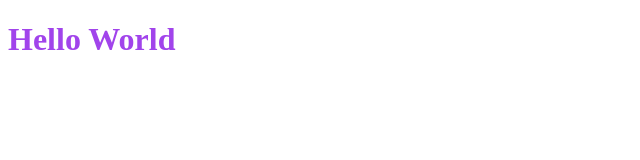
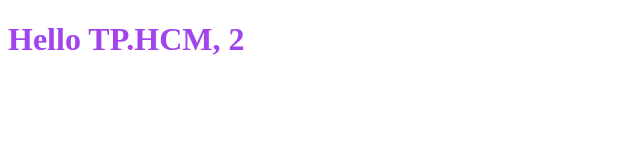
Before and after one commit to hnk005/Learn-Angular18, an Angular app: page / in a window 1280 px wide. Shown: the top 160 px of the page, without its empty margins (0-640 px from the left). Built offline with nearby package versions, Linux system fonts and the light colour scheme.

Commit message:
Complete update the component class and how to use interpolation

```diff
--- a/src/app/app.component.html
+++ b/src/app/app.component.html
@@ -1 +1 @@
-<h1>Hello World</h1>
+<h1>Hello {{ city }}, {{ 1 + 1 }}</h1>
--- a/src/app/app.component.ts
+++ b/src/app/app.component.ts
@@ -1,12 +1,11 @@
 import { Component } from '@angular/core';
-import { RouterOutlet } from '@angular/router';
 
 @Component({
   selector: 'app-root',
-  imports: [RouterOutlet],
   templateUrl: './app.component.html',
-  styleUrl: './app.component.css'
+  styleUrl: './app.component.css',
 })
 export class AppComponent {
   title = 'myapp';
+  city = 'TP.HCM';
 }
```
